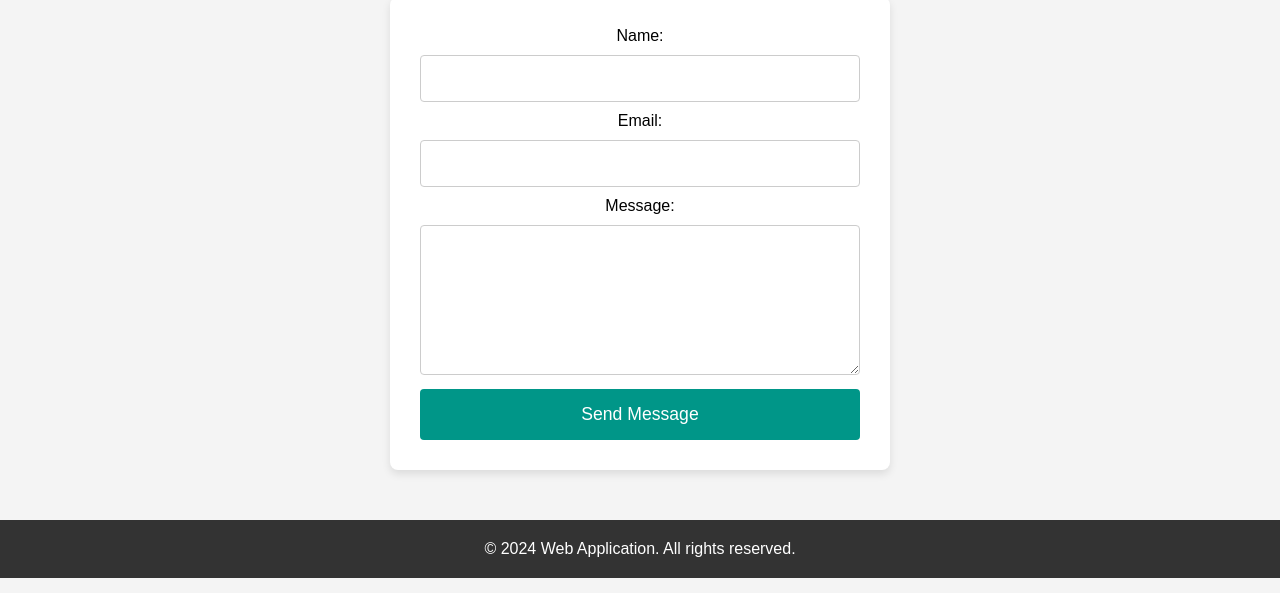
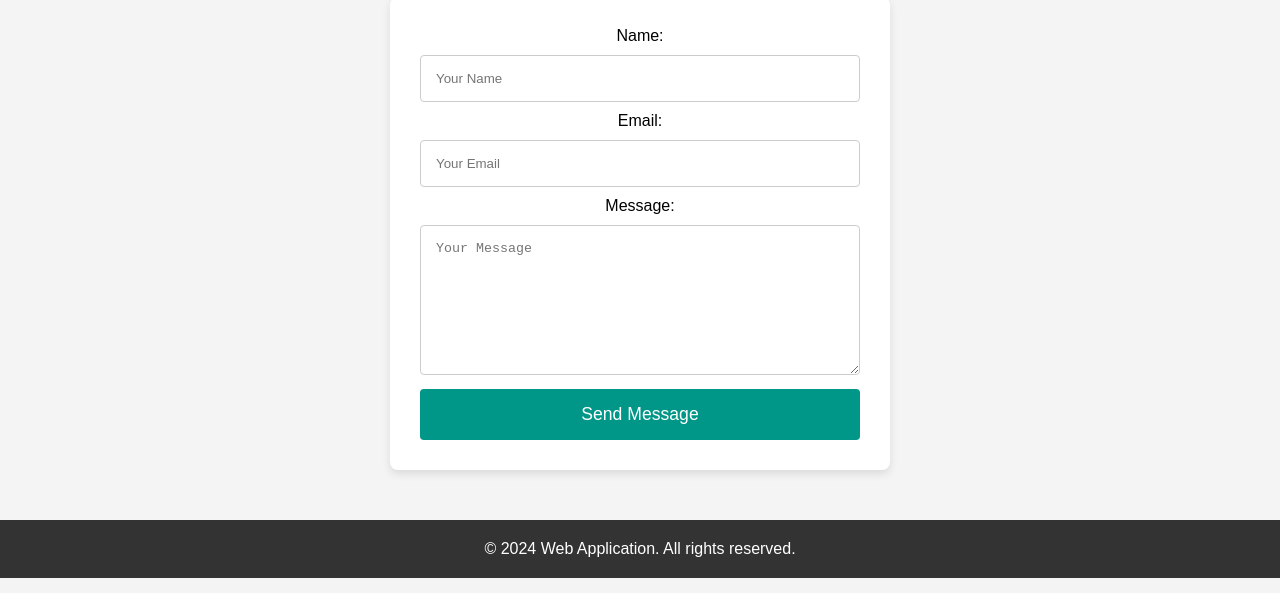
Before and after one commit to BhavanaRangarao19/HtmlApplication, a plain HTML site: page contact.html in a window 1280 px wide. Shown: the part 207-800 px from the top of the page. Drawn offline with Linux system fonts and the light colour scheme.

Commit message:
commiting changes in feature/contact.html branch

```diff
--- a/contact.html
+++ b/contact.html
@@ -25,15 +25,17 @@
     <section class="contact">
         <h2>Contact Us</h2>
         <p>If you have any questions, feel free to reach out to us!</p>
+
+        <!-- Simple contact form -->
         <form action="#">
             <label for="name">Name:</label>
-            <input type="text" id="name" name="name" required>
+            <input type="text" id="name" name="name" required placeholder="Your Name">
 
             <label for="email">Email:</label>
-            <input type="email" id="email" name="email" required>
+            <input type="email" id="email" name="email" required placeholder="Your Email">
 
             <label for="message">Message:</label>
-            <textarea id="message" name="message" required></textarea>
+            <textarea id="message" name="message" required placeholder="Your Message"></textarea>
 
             <button type="submit">Send Message</button>
         </form>
```
